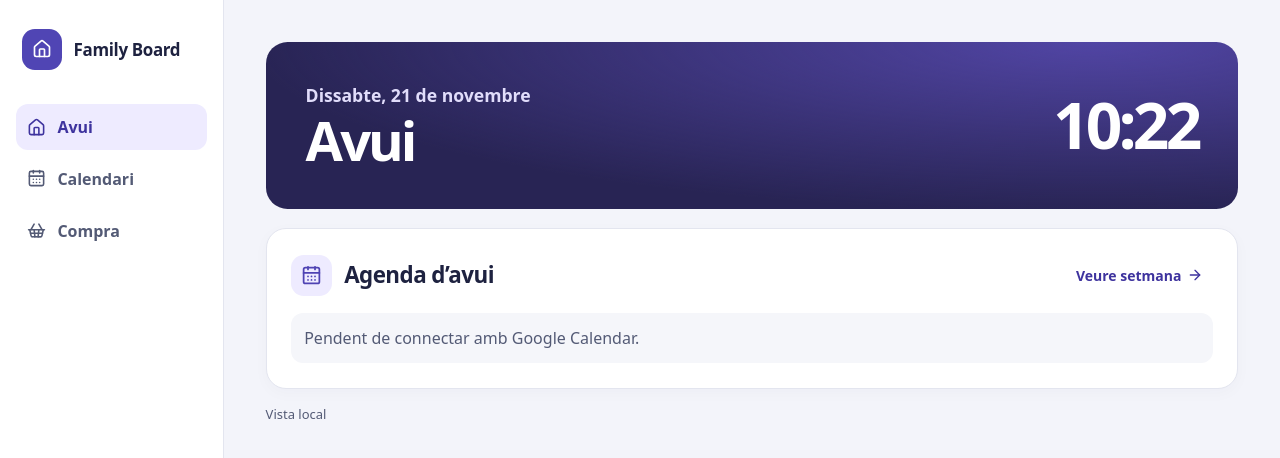
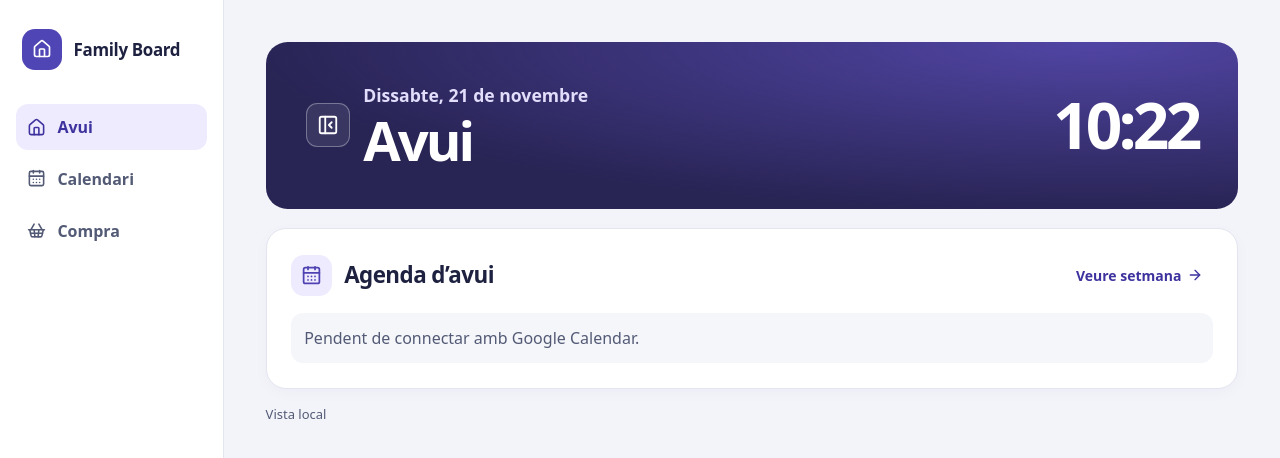
Before and after one commit to ManelPNavarro/family-board, a React (Vite) app: page / in a window 1280 px wide. Shown: the top 458 px of the page. Built offline with nearby package versions, Linux system fonts and the light colour scheme.

Commit message:
Let tablets and desktops hide dashboard navigation

```diff
--- a/src/main.jsx
+++ b/src/main.jsx
@@ -1,6 +1,6 @@
 import React, { useEffect, useState } from 'react';
 import { createRoot } from 'react-dom/client';
-import { CalendarDays, ChevronLeft, House, ShoppingBasket } from 'lucide-react';
+import { CalendarDays, ChevronLeft, House, PanelLeftClose, PanelLeftOpen, ShoppingBasket } from 'lucide-react';
 import { dayKey, timeZone } from '../shared/dates.js';
 import { Agenda } from './agenda.jsx';
 import { Alerts } from './alerts.jsx';
@@ -26,6 +26,7 @@ const pages = [
   { id: 'calendari', label: 'Calendari', icon: CalendarDays },
   { id: 'compra', label: 'Compra', icon: ShoppingBasket, href: '/compra/' },
 ];
+const navigationPreference = 'family-board:hide-navigation';
 
 function currentPage() {
   const hash = window.location.hash.slice(1);
@@ -59,6 +60,23 @@ function FamilyBoard() {
 function App({ now, today, weather }) {
   const [page, setPage] = useState(currentPage);
   const [status, setStatus] = useState({ label: 'S’està comprovant la versió' });
+  const [navigationHidden, setNavigationHidden] = useState(() => {
+    try {
+      return window.localStorage.getItem(navigationPreference) === 'true';
+    } catch {
+      return false;
+    }
+  });
+
+  function toggleNavigation() {
+    const hidden = !navigationHidden;
+    setNavigationHidden(hidden);
+    try {
+      window.localStorage.setItem(navigationPreference, String(hidden));
+    } catch {
+      // The menu can still be toggled when storage is unavailable.
+    }
+  }
 
   useEffect(() => {
     const handleHash = () => setPage(currentPage());
@@ -99,9 +117,12 @@ function App({ now, today, weather }) {
 
   if (page === 'compra') return <ShoppingPage />;
 
+  const NavigationIcon = navigationHidden ? PanelLeftOpen : PanelLeftClose;
+  const navigationLabel = navigationHidden ? 'Mostra el menú' : 'Amaga el menú';
+
   return (
-    <div className="dashboard">
-      <header className="dashboard-navigation">
+    <div className={navigationHidden ? 'dashboard dashboard-navigation-hidden' : 'dashboard'}>
+      <header className="dashboard-navigation" id="dashboard-navigation">
         <a className="brand" href="#avui">
           <span className="brand-icon"><House size={20} aria-hidden="true" /></span>
           Family Board
@@ -118,9 +139,22 @@ function App({ now, today, weather }) {
 
       <main className="dashboard-main">
         <header className="dashboard-heading">
-          <div>
-            <time dateTime={today} className="dashboard-date calendar-date">{date.format(now)}</time>
-            <h1>{pages.find(({ id }) => id === page).label}</h1>
+          <div className="dashboard-heading-title">
+            <button
+              type="button"
+              className="dashboard-navigation-toggle"
+              aria-label={navigationLabel}
+              aria-expanded={!navigationHidden}
+              aria-controls="dashboard-navigation"
+              title={navigationLabel}
+              onClick={toggleNavigation}
+            >
+              <NavigationIcon size={22} aria-hidden="true" />
+            </button>
+            <div>
+              <time dateTime={today} className="dashboard-date calendar-date">{date.format(now)}</time>
+              <h1>{pages.find(({ id }) => id === page).label}</h1>
+            </div>
           </div>
           <time dateTime={now.toISOString()} className="dashboard-clock">{clock.format(now)}</time>
         </header>
--- a/src/styles.css
+++ b/src/styles.css
@@ -96,6 +96,24 @@ a:focus-visible {
   background: radial-gradient(ellipse at 85% 0%, #5145a4 0%, transparent 72%), #282454;
   color: #fff;
 }
+
+.dashboard-heading-title { display: flex; align-items: center; gap: .85rem; min-width: 0; }
+
+.dashboard-navigation-toggle {
+  display: none;
+  place-items: center;
+  flex: none;
+  width: 44px;
+  height: 44px;
+  border: 1px solid #ffffff50;
+  border-radius: .7rem;
+  background: #ffffff16;
+  color: #fff;
+  cursor: pointer;
+}
+
+.dashboard-navigation-toggle:hover { background: #ffffff29; }
+.dashboard-navigation-toggle:focus-visible { outline: 2px solid #fff; outline-offset: 3px; }
 
 .dashboard-date {
   display: block;
@@ -207,6 +225,12 @@ a:focus-visible {
     border-bottom: 1px solid var(--dashboard-border);
   }
   .dashboard-links { display: flex; flex-wrap: wrap; }
+}
+
+@media (width > 32rem) {
+  .dashboard-navigation-toggle { display: grid; }
+  .dashboard-navigation-hidden { grid-template: minmax(0, 1fr) / minmax(0, 1fr); }
+  .dashboard-navigation-hidden .dashboard-navigation { display: none; }
 }
 
 @media (max-width: 32rem) {
```
